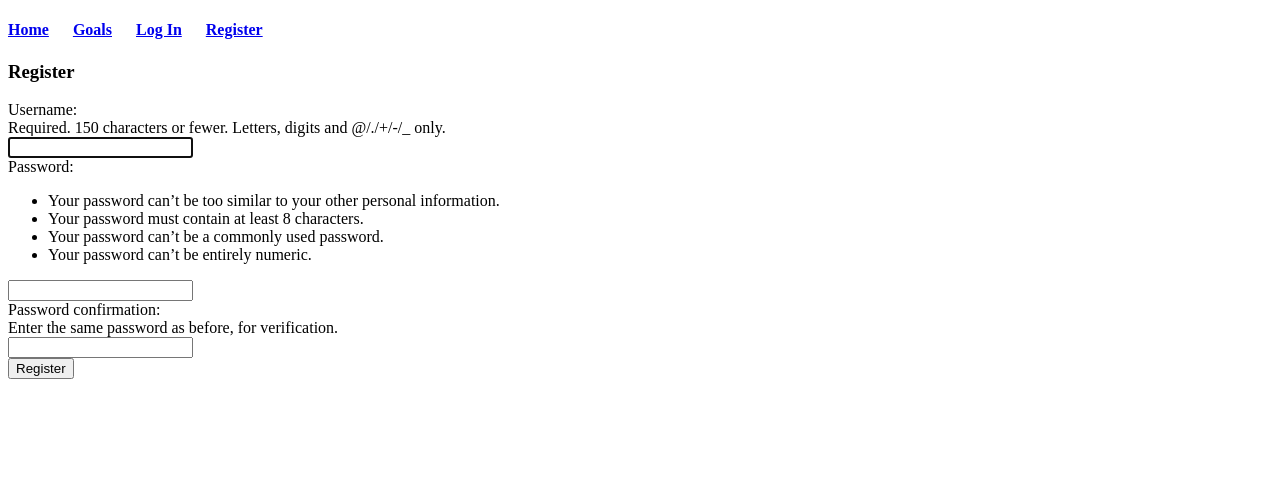
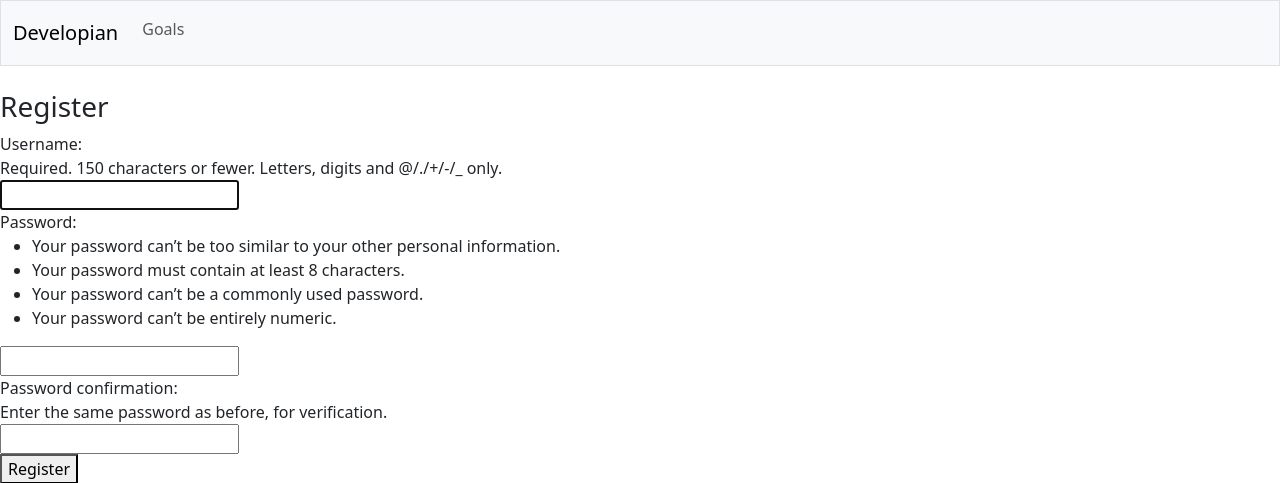
Before and after one commit to 49M/Developian_Web, a Django app: page /accounts/register/ in a window 1280 px wide. Shown: the top 483 px of the page. Run offline with Django 5.2, Linux system fonts and the light colour scheme; some libraries are stand-ins or nearby versions.

Commit message:
Navigation bar layout and favicon added

```diff
--- a/dev_project/settings.py
+++ b/dev_project/settings.py
@@ -9,7 +9,6 @@ https://docs.djangoproject.com/en/5.0/topics/settings/
 For the full list of settings and their values, see
 https://docs.djangoproject.com/en/5.0/ref/settings/
 """
-
 from pathlib import Path
 
 # Build paths inside the project like this: BASE_DIR / 'subdir'.
@@ -34,6 +33,9 @@ INSTALLED_APPS = [
     # My Apps.
     'developian',
     'accounts',
+
+    # Third Party Apps
+    'django_bootstrap5',
 
     # Default django apps.
     'django.contrib.admin',
@@ -121,6 +123,7 @@ USE_TZ = True
 # https://docs.djangoproject.com/en/5.0/howto/static-files/
 
 STATIC_URL = 'static/'
+STATICFILES_DIRS = [BASE_DIR / 'developian' / 'static']
 
 # Default primary key field type
 # https://docs.djangoproject.com/en/5.0/ref/settings/#default-auto-field
--- a/developian/templates/developian/base.html
+++ b/developian/templates/developian/base.html
@@ -1,47 +1,42 @@
-<!DOCTYPE html>
+<!doctype html>
 <html lang="en">
-<head>
-    <meta charset="UTF-8">
-    <meta name="viewport" content="width=device-width, initial-scale=1.0">
-    <!-- <link rel="stylesheet" href="styles.css"> -->
+  <head>
+    <meta charset="utf-8">
+    <meta name="viewport" content="width=device-width, initial-scale=1">
     <title>Developian</title>
-</head>
-<body>
-  <h4>
-    <a href="{% url 'developian:index' %}"
-    title="Home"
-    id="title"
-    style="padding-right: 20px;"
-    >Home</a>
+    {% load static %}
+    <link rel="icon" type="image/png" href="{% static 'developian/developian_favicon.png' %}">
 
-    <a href="{% url 'developian:goals' %}"
-    title="Goals"
-    id="goals"
-    style="padding-right: 20px;"
-    >Goals</a>
+    {% load django_bootstrap5 %}
+    {% bootstrap_css %}
+    {% bootstrap_javascript %}
+  </head>
+  <body>
+    <nav class="navbar navbar-expand-md navbar-light bg-light mb-4 border">
+      <div class="container-fluid">
+        <a class="navbar-brand" href="{% url 'developian:index' %}">
+          Developian
+        </a>
+        <!--For handling cases where the browser screen is too narrow for horizontal nav bar-->
+        <button class="navbar-toggler" type="button" data-bs-toggle="collapse"
+          data-bs-target="#navbarCollapse" aria-controls="navbarCollapse"
+          aria-expanded="false" aria-label="Toggle navigation">
+          <span class="navbar-toggler-icon"></span>
+        </button>
 
-    {% if user.is_authenticated %}
-      Hello {{ user.username.title }}
-    {% else %}
-      <a href="{% url 'accounts:login' %}"
-      title="Login"
-      id="login"
-      style="padding-right: 20px;"
-      >Log In</a>
-      <a href="{% url 'accounts:register' %}"
-      title="registration"
-      id="registration"
-      >Register</a>
-    {% endif %}
-  </h4>
+        <div class="collapse navbar-collapse" id="navbarCollapse">
+          <ul class="navbar-nav me-auto mb-2 mb-md-O">
+            <li class="nav-item">
+              <a class="nav-link" href="{% url 'developian:goals' %}">
+                Goals
+              </a>
+            </li>
+          </ul>
+        </div>
+
+      </div> <!-- Closes navbar's container -->
+    </nav> <!-- End of navbar -->
+
   {% block content %}{% endblock content %}
-
-  {% if user.is_authenticated %}
-    <hr />
-    <form action="{% url 'accounts:logout' %}" method="post">
-      {% csrf_token %}
-      <button name="submit">Log Out</button>
-    </form>
-  {% endif %}
-</body>
+  </body>
 </html>
```
Also changed, not shown: db.sqlite3, developian/static/developian/dev_favicon.svg (added), developian/static/developian/developian_favicon.png (added), developian/static/developian/developian_icon.jpeg (added), 3 other files.
